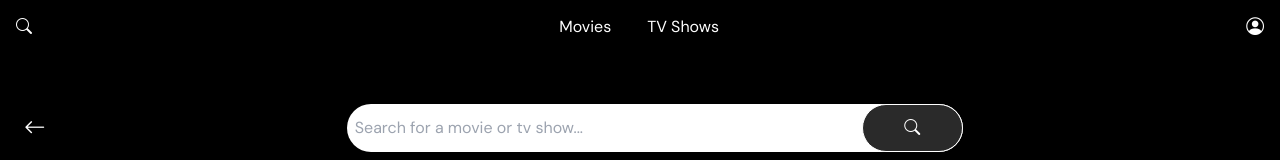
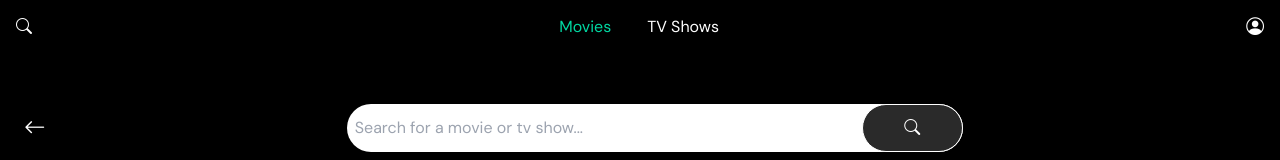
Before and after one commit to voidt24/IFX, a Next.js app: page /search in a window 1280 px wide. Shown: the top 160 px of the page. Built offline with nearby package versions, Linux system fonts and the light colour scheme; no server answers.

Commit message:
added style for current mediatype on nav

```diff
--- a/src/components/Navbar.jsx
+++ b/src/components/Navbar.jsx
@@ -5,7 +5,7 @@ import { Context } from "@/context/Context";
 
 export default function Navbar() {
   const navRef = useRef();
-  const { setCurrentMediaType, userClicked, setUserClicked } = useContext(Context);
+  const { currentMediaType, setCurrentMediaType, userClicked, setUserClicked } = useContext(Context);
   const [errorMessage, setErrorMessage] = useState({ active: false, text: "" });
 
   useEffect(() => {
@@ -41,8 +41,8 @@ export default function Navbar() {
               setCurrentMediaType("movies");
             }}
           >
-            <i className="bi bi-camera-reels to-hide-on-desk"></i>
-            <p>Movies</p>
+            <i className={` ${currentMediaType == "movies" && "text-[#00d8a2]"} bi bi-camera-reels to-hide-on-desk`}></i>
+            <p className={`${currentMediaType == "movies" && "text-[#00d8a2]"} `}>Movies</p>
           </Link>
         </li>
         <li>
@@ -53,8 +53,8 @@ export default function Navbar() {
               setCurrentMediaType("tvshows");
             }}
           >
-            <i className="bi bi-tv to-hide-on-desk"></i>
-            <p>TV Shows</p>
+            <i className={` ${currentMediaType == "tvshows" && "text-[#00d8a2]"} bi bi-tv to-hide-on-desk`}></i>
+            <p className={`${currentMediaType == "tvshows" && "text-[#00d8a2]"} `}>TV Shows</p>
           </Link>
         </li>
       </ul>
```
